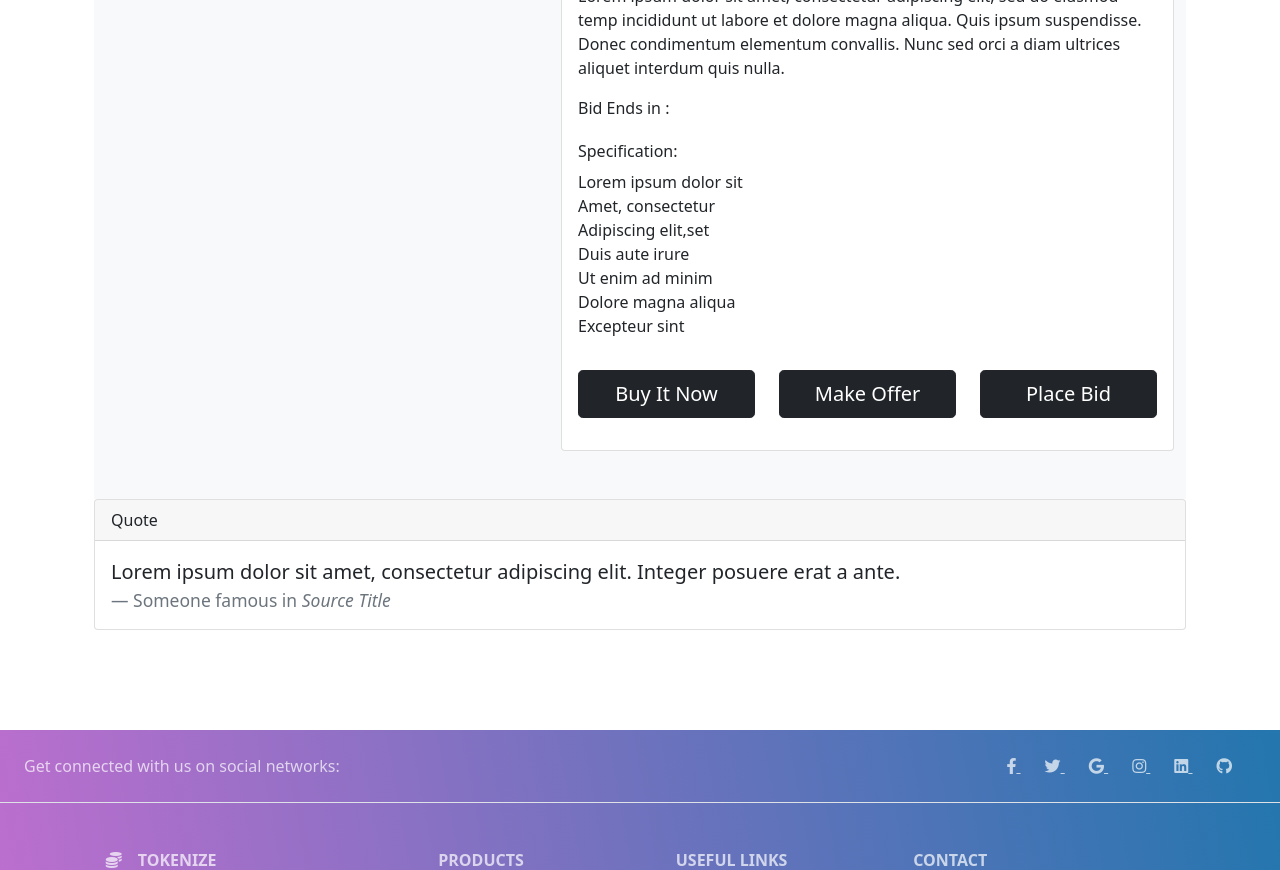
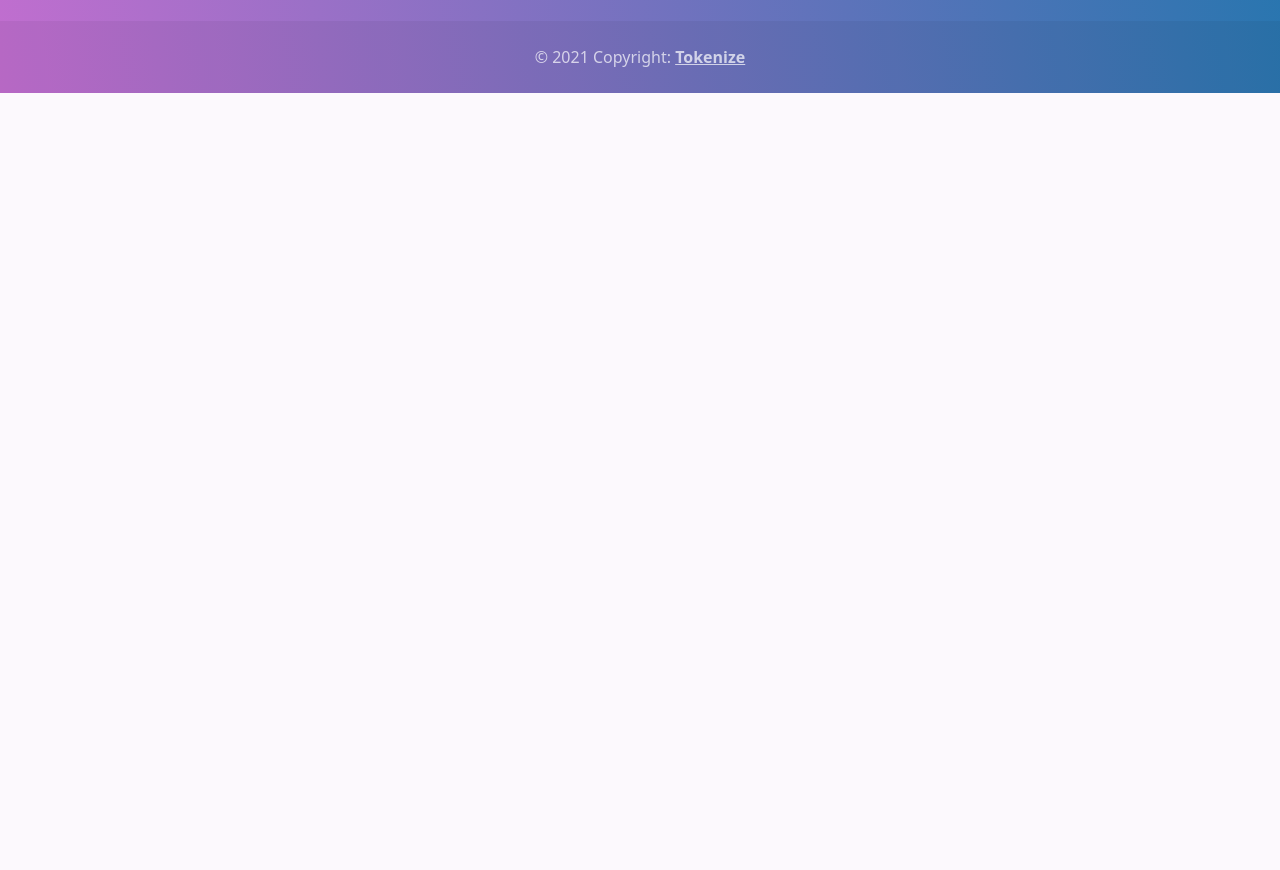
Before and after one commit to AustinLeaming/nft-exchange, a Django app: page / in a window 1280 px wide. Shown: the part 2284-3154 px from the top of the page. After the commit the page ends 2377 px from the top, so only its background shows below. Run offline with Django 3.2, Linux system fonts and the light colour scheme; grey boxes labelled with a size stand in for pictures from a placeholder-image service; some libraries are stand-ins or nearby versions.

Commit message:
deleted details from home page

```diff
--- a/main_app/templates/home.html
+++ b/main_app/templates/home.html
@@ -170,105 +170,6 @@
 </section>
 
 
-<h1>Collectible Details</h1>
-
-<section class="bg-light">
-    <div class="container pb-5">
-      <div class="row">
-        <div class="col-lg-5 mt-5">
-          <div class="card mb-3">
-            <img class="card-img" src="https://i.imgur.com/sMBXD2A.png" alt="Card image cap" id="product-detail">
-          </div>
-          <div class="row">
-            <!--Start Controls-->
-
-          </div>
-        </div>
-        <!-- col end -->
-        <div class="col-lg-7 mt-5">
-          <div class="card">
-            <div class="card-body">
-              <h1 class="h2">Pokemon</h1>
-              <p class="h3 py-2">Buy It Now: $2,500</p>
-              <p class="h3 py-2">Starting Bid: $200</p>
-              <p class="py-2">
-                <i class="fa fa-star text-warning"></i>
-                <i class="fa fa-star text-warning"></i>
-                <i class="fa fa-star text-warning"></i>
-                <i class="fa fa-star text-warning"></i>
-                <i class="fa fa-star text-secondary"></i>
-                <span class="list-inline-item text-dark">Rating 4.8 | 36 Comments</span>
-              </p>
-              <ul class="list-inline">
-                <li class="list-inline-item">
-                  <h6>Category: Animation</h6>
-                </li>
-                <li class="list-inline-item">
-
-                </li>
-              </ul>
-
-              <h6>Description:</h6>
-              <p>Lorem ipsum dolor sit amet, consectetur adipiscing elit, sed do eiusmod temp incididunt ut labore et dolore magna aliqua. Quis ipsum suspendisse. Donec condimentum elementum convallis. Nunc sed orci a diam ultrices aliquet interdum quis nulla.</p>
-              <ul class="list-inline">
-                <li class="list-inline-item">
-                  <h6>Bid Ends in :</h6>
-                </li>
-                <li class="list-inline-item">
-
-                </li>
-              </ul>
-
-              <h6>Specification:</h6>
-              <ul class="list-unstyled pb-3">
-                <li>Lorem ipsum dolor sit</li>
-                <li>Amet, consectetur</li>
-                <li>Adipiscing elit,set</li>
-                <li>Duis aute irure</li>
-                <li>Ut enim ad minim</li>
-                <li>Dolore magna aliqua</li>
-                <li>Excepteur sint</li>
-              </ul>
-
-              <form action="" method="GET">
-                <input type="hidden" name="product-title" value="Activewear">
-                <div class="row">
-                  <div class="col-auto">
-                  </div>
-                </div>
-                <div class="row pb-3">
-                  <div class="col d-grid">
-                    <button type="submit" class="btn btn-dark btn-lg" name="submit" value="buy">Buy It Now</button>
-                  </div>
-                  <div class="col d-grid">
-                    <button type="submit" class="btn btn-dark btn-lg" name="submit" value="addtocard">Make Offer</button>
-                  </div>
-                  <div class="col d-grid">
-                    <button type="submit" class="btn btn-dark btn-lg" name="submit" value="addtocard">Place Bid</button>
-                  </div>
-                </div>
-              </form>
-
-            </div>
-          </div>
-        </div>
-      </div>
-    </div>
-  </section>
-
-  <div class="card">
-    <div class="card-header">
-      Quote
-    </div>
-    <div class="card-body">
-      <blockquote class="blockquote mb-0">
-        <p>Lorem ipsum dolor sit amet, consectetur adipiscing elit. Integer posuere erat a ante.</p>
-        <footer class="blockquote-footer">Someone famous in <cite title="Source Title">Source Title</cite></footer>
-      </blockquote>
-    </div>
-  </div>
-
-
 
 
 {% endblock %}
```
